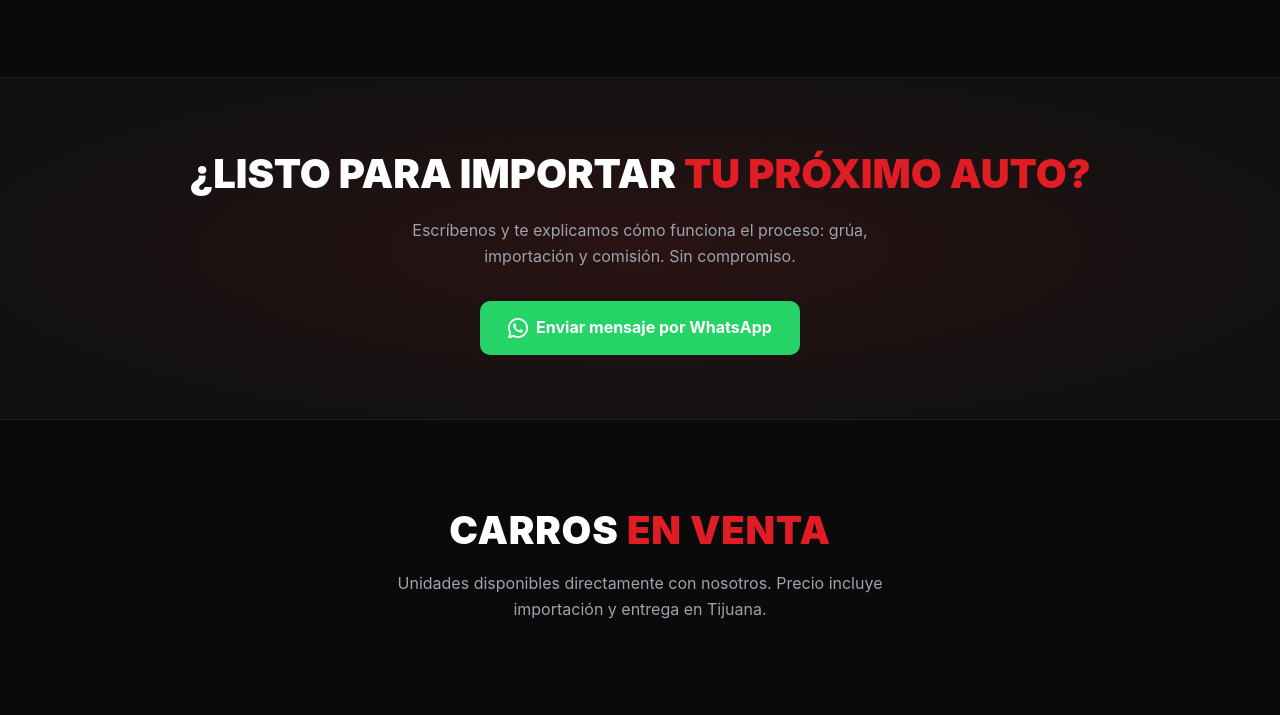
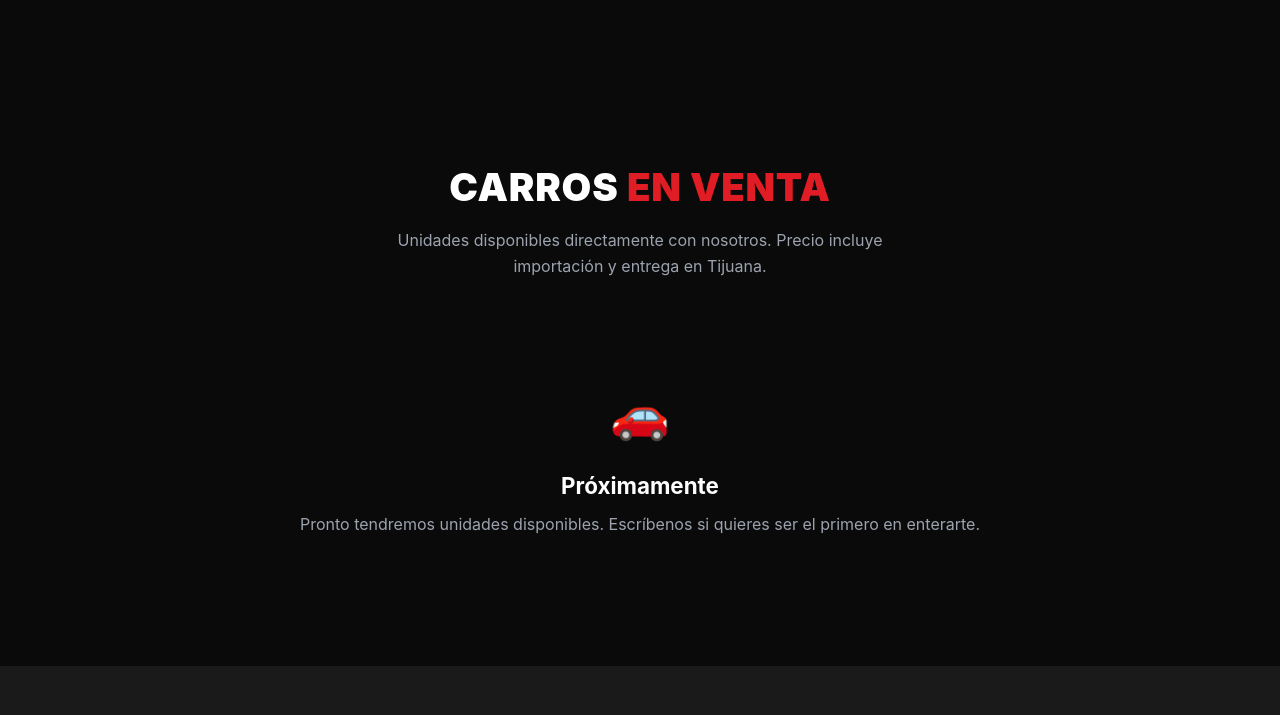
Before and after one commit to bajabrokerslogistics/baja-brokers-website, a plain HTML site: page landing.html in a window 1280 px wide. Shown: the part 4069-4784 px from the top of the page. Drawn offline with Linux system fonts and the light colour scheme.

Commit message:
Actualizar email y quitar secciones del footer
- Email actualizado a bajabrokerslogistics@gmail.com
- Quitar sección "Listo para importar tu próximo auto"

Co-Authored-By: Claude Sonnet 4.6 <noreply@anthropic.com>

```diff
--- a/landing.html
+++ b/landing.html
@@ -774,14 +774,6 @@
 </section>
 
 <!-- ══ MID CTA ══ -->
-<div class="mid-cta">
-  <h2>¿Listo para importar <span style="color:var(--rojo)">tu próximo auto?</span></h2>
-  <p>Escríbenos y te explicamos cómo funciona el proceso: grúa, importación y comisión. Sin compromiso.</p>
-  <a class="btn-wa" href="https://wa.me/526641377493?text=Hola,%20quiero%20informaci%C3%B3n%20sobre%20el%20servicio" target="_blank" rel="noopener" style="display:inline-flex;">
-    <svg viewBox="0 0 24 24"><path d="M17.472 14.382c-.297-.149-1.758-.867-2.03-.967-.273-.099-.471-.148-.67.15-.197.297-.767.966-.94 1.164-.173.199-.347.223-.644.075-.297-.15-1.255-.463-2.39-1.475-.883-.788-1.48-1.761-1.653-2.059-.173-.297-.018-.458.13-.606.134-.133.298-.347.446-.52.149-.174.198-.298.298-.497.099-.198.05-.371-.025-.52-.075-.149-.669-1.612-.916-2.207-.242-.579-.487-.5-.669-.51-.173-.008-.371-.01-.57-.01-.198 0-.52.074-.792.372-.272.297-1.04 1.016-1.04 2.479 0 1.462 1.065 2.875 1.213 3.074.149.198 2.096 3.2 5.077 4.487.709.306 1.262.489 1.694.625.712.227 1.36.195 1.871.118.571-.085 1.758-.719 2.006-1.413.248-.694.248-1.289.173-1.413-.074-.124-.272-.198-.57-.347z"/><path d="M12 0C5.373 0 0 5.373 0 12c0 2.127.558 4.121 1.532 5.847L.057 23.882a.5.5 0 0 0 .614.612l6.109-1.602A11.947 11.947 0 0 0 12 24c6.627 0 12-5.373 12-12S18.627 0 12 0zm0 21.818a9.808 9.808 0 0 1-5.031-1.387l-.361-.214-3.735.979.997-3.645-.235-.374A9.794 9.794 0 0 1 2.182 12C2.182 6.57 6.57 2.182 12 2.182c5.43 0 9.818 4.388 9.818 9.818 0 5.43-4.388 9.818-9.818 9.818z"/></svg>
-    Enviar mensaje por WhatsApp
-  </a>
-</div>
 
 <!-- ══ EN VENTA ══ -->
 <section class="venta-section" id="en-venta">
@@ -925,9 +917,9 @@
           <svg viewBox="0 0 24 24"><path d="M17.472 14.382c-.297-.149-1.758-.867-2.03-.967-.273-.099-.471-.148-.67.15-.197.297-.767.966-.94 1.164-.173.199-.347.223-.644.075-.297-.15-1.255-.463-2.39-1.475-.883-.788-1.48-1.761-1.653-2.059-.173-.297-.018-.458.13-.606.134-.133.298-.347.446-.52.149-.174.198-.298.298-.497.099-.198.05-.371-.025-.52-.075-.149-.669-1.612-.916-2.207-.242-.579-.487-.5-.669-.51-.173-.008-.371-.01-.57-.01-.198 0-.52.074-.792.372-.272.297-1.04 1.016-1.04 2.479 0 1.462 1.065 2.875 1.213 3.074.149.198 2.096 3.2 5.077 4.487.709.306 1.262.489 1.694.625.712.227 1.36.195 1.871.118.571-.085 1.758-.719 2.006-1.413.248-.694.248-1.289.173-1.413-.074-.124-.272-.198-.57-.347z"/><path d="M12 0C5.373 0 0 5.373 0 12c0 2.127.558 4.121 1.532 5.847L.057 23.882a.5.5 0 0 0 .614.612l6.109-1.602A11.947 11.947 0 0 0 12 24c6.627 0 12-5.373 12-12S18.627 0 12 0zm0 21.818a9.808 9.808 0 0 1-5.031-1.387l-.361-.214-3.735.979.997-3.645-.235-.374A9.794 9.794 0 0 1 2.182 12C2.182 6.57 6.57 2.182 12 2.182c5.43 0 9.818 4.388 9.818 9.818 0 5.43-4.388 9.818-9.818 9.818z"/></svg>
           WhatsApp
         </a>
-        <a href="mailto:contacto@bajabrokerlogistics.com">
+        <a href="mailto:bajabrokerslogistics@gmail.com">
           <svg viewBox="0 0 24 24"><path d="M20 4H4c-1.1 0-2 .9-2 2v12c0 1.1.9 2 2 2h16c1.1 0 2-.9 2-2V6c0-1.1-.9-2-2-2zm0 4l-8 5-8-5V6l8 5 8-5v2z"/></svg>
-          contacto@bajabrokerlogistics.com
+          bajabrokerslogistics@gmail.com
         </a>
         <a href="#">
           <svg viewBox="0 0 24 24"><path d="M12 2C8.13 2 5 5.13 5 9c0 5.25 7 13 7 13s7-7.75 7-13c0-3.87-3.13-7-7-7zm0 9.5c-1.38 0-2.5-1.12-2.5-2.5s1.12-2.5 2.5-2.5 2.5 1.12 2.5 2.5-1.12 2.5-2.5 2.5z"/></svg>
```
